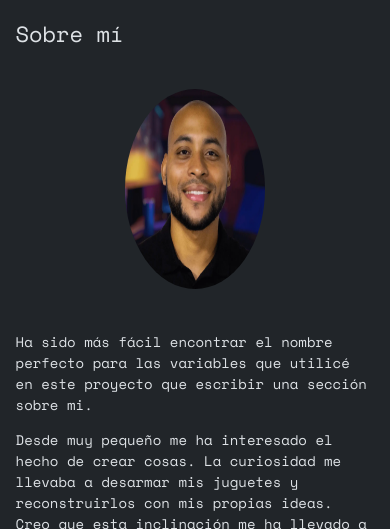
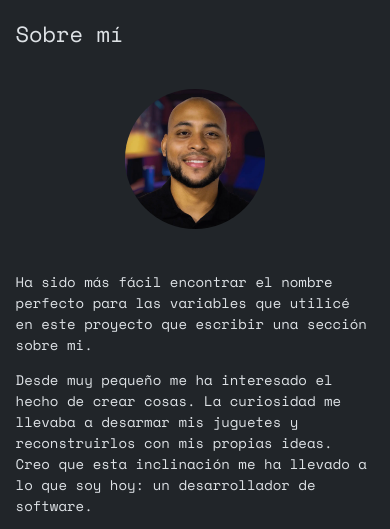
Before and after one commit to oscarenriqq/Myself, a FastAPI app: page /about in a window 390 px wide. Shown: the part 69-598 px from the top of the page. Run offline with FastAPI, Linux system fonts and the light colour scheme; some libraries are stand-ins or nearby versions.

Commit message:
Add height to img-about class

```diff
--- a/static/css/app.css
+++ b/static/css/app.css
@@ -45,5 +45,6 @@ table tbody td:first-child {
     }
     .img-about {
         width: 140px;
+        height: 140px;
     }
 }
```
